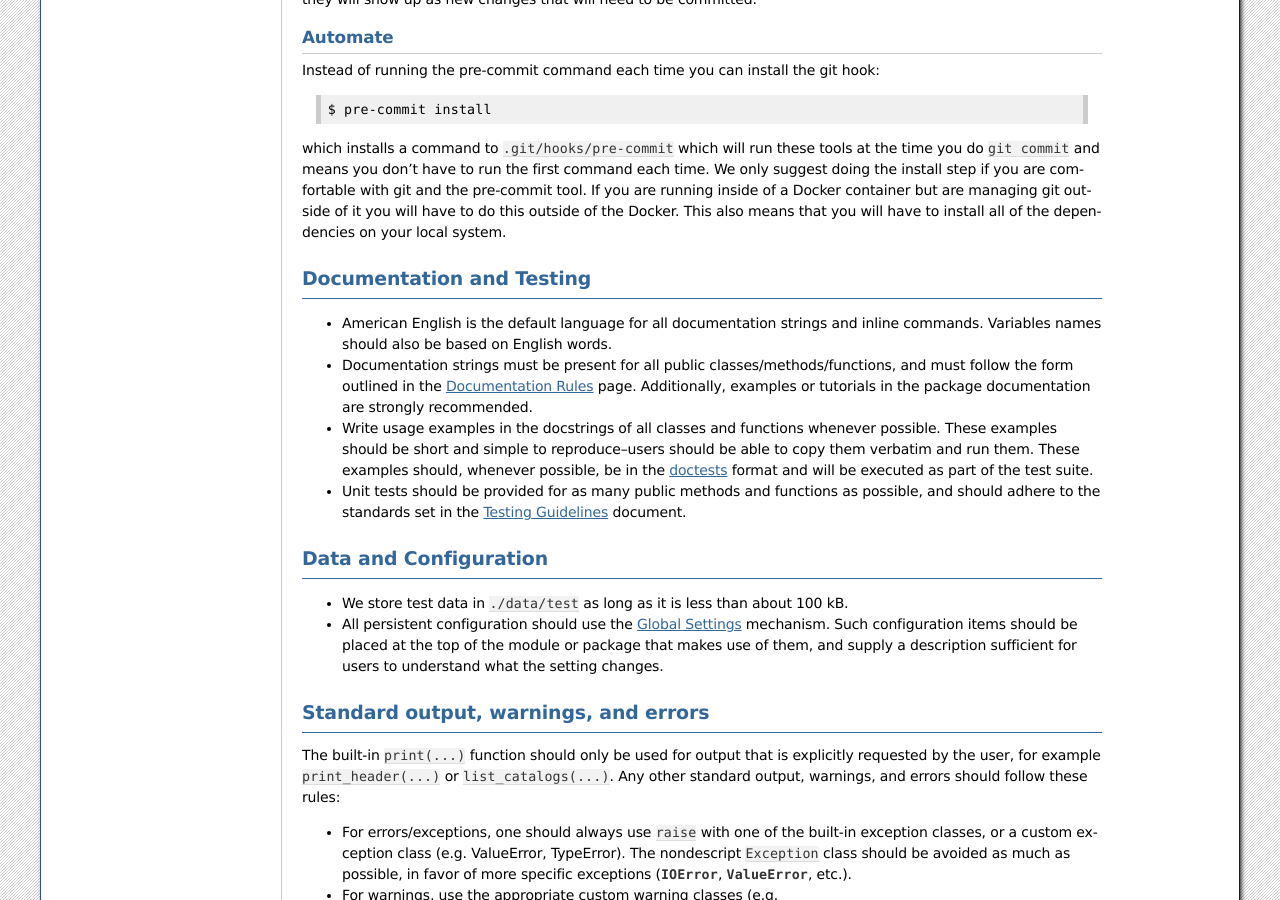
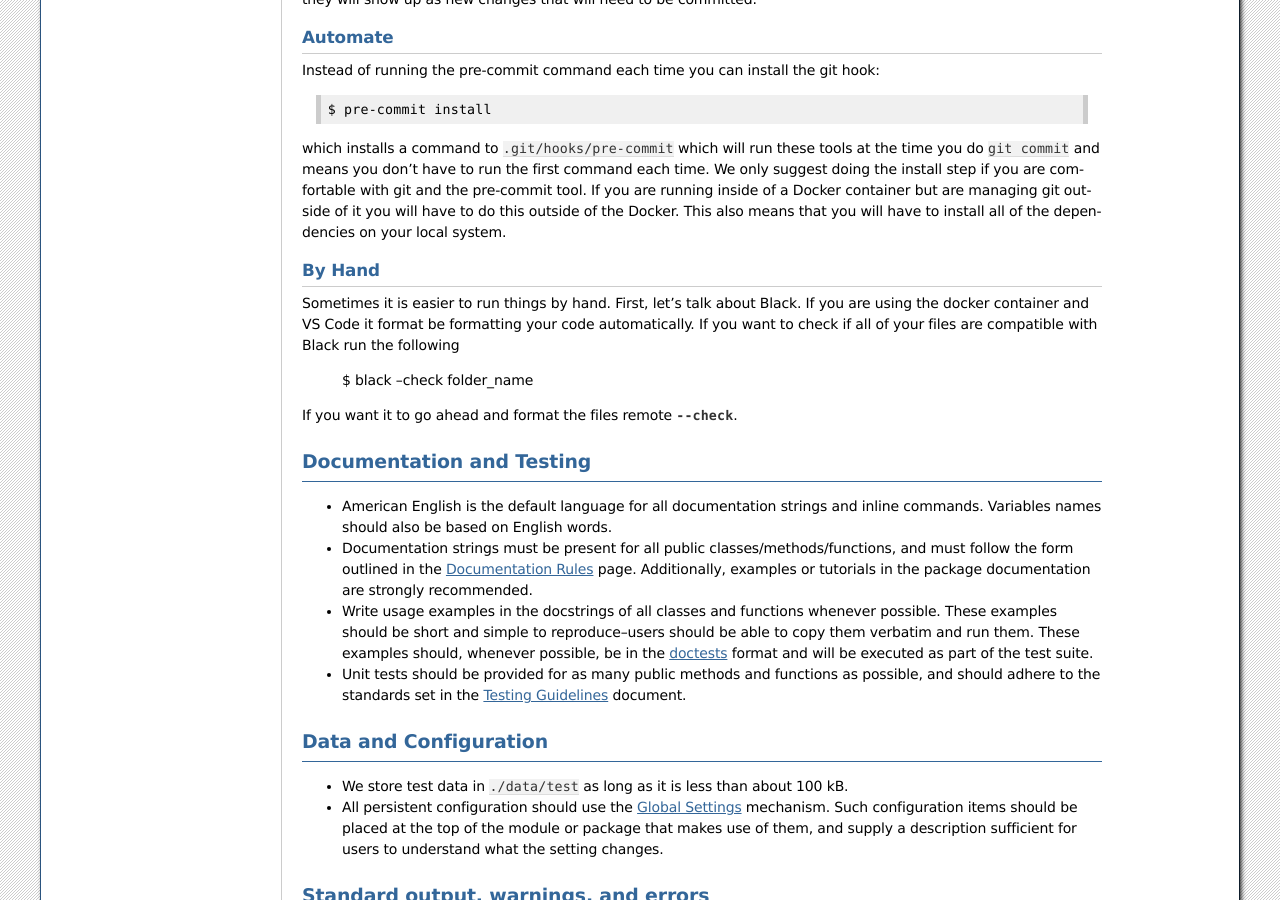
Before and after one commit to HERMES-SOC/hermes_core, a Sphinx documentation site: the page built from docs/dev-guide/code_standards.rst, in a window 1280 px wide and 900 px high, scrolled down 1709 px. Built offline with Sphinx 7.4.7, drawn with Linux system fonts in a browser that asks for light colours; the version number could not be read and is left out.

```diff
--- a/docs/dev-guide/code_standards.rst
+++ b/docs/dev-guide/code_standards.rst
@@ -107,6 +107,19 @@
 If you are running inside of a Docker container but are managing git outside of it you will have to do this outside of the Docker.
 This also means that you will have to install all of the dependencies on your local system.
 
+By Hand
+-------
+
+Sometimes it is easier to run things by hand.
+First, let's talk about Black.
+If you are using the docker container and VS Code it format be formatting your code automatically.
+If you want to check if all of your files are compatible with Black run the following
+
+    $ black --check folder_name
+
+If you want it to go ahead and format the files remote `--check`.
+
+
 Documentation and Testing
 =========================
 
--- a/pyproject.toml
+++ b/pyproject.toml
@@ -10,7 +10,7 @@
     package = "hermes"
     filename = "CHANGELOG.rst"
     directory = "changelog/"
-    issue_format = "`#{issue} <https://github.com/HERMES-SOC/hermes-core/pull/{issue}>`__"
+    issue_format = "`#{issue} <https://github.com/HERMES-SOC/hermes_core/pull/{issue}>`__"
 
     [[tool.towncrier.type]]
         directory = "breaking"
--- a/setup.cfg
+++ b/setup.cfg
@@ -4,7 +4,7 @@
 author_email = steven.christe@nasa.gov
 license = Apache v2.0
 license_file = LICENSE.rst
-url = https://github.com/HERMES-SOC/hermes-core
+url = https://github.com/HERMES-SOC/hermes_core
 description = A Python package to support the HERMES instrument packages.
 long_description = file: README.rst
 
--- a/setup.py
+++ b/setup.py
@@ -39,7 +39,7 @@
 setup(
     extras_require=extras,
     use_scm_version={
-        "write_to": os.path.join("hermes-core", "version.py"),
+        "write_to": os.path.join("hermes_core", "version.py"),
         "write_to_template": VERSION_TEMPLATE,
     },
 )
```
Also changed, not shown: README.rst (+10 -10 lines), 2 other files.
